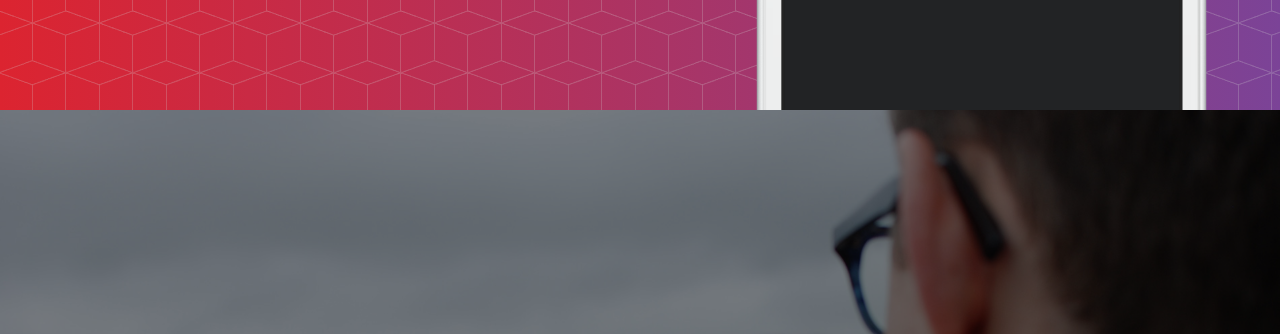
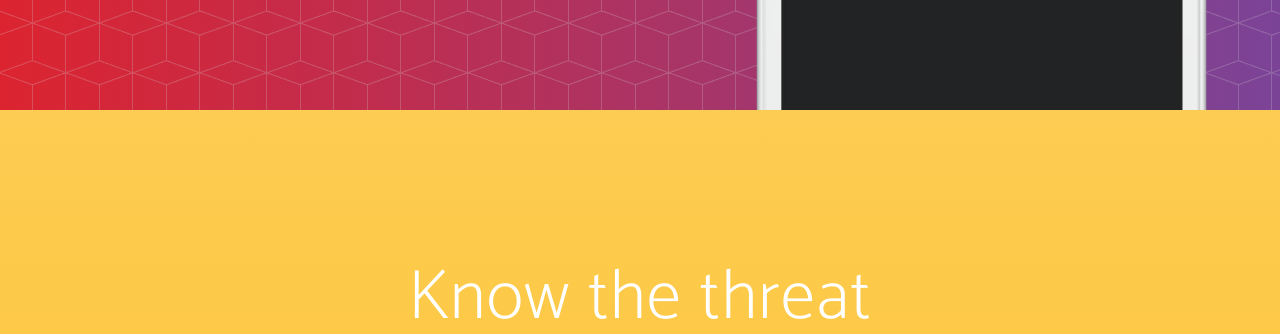
Before and after one commit to EzechukwuJI/lerikos.github.io, a website: page index.html in a window 1280 px wide. Shown: the part 690-1024 px from the top of the page. Drawn offline with nearby package versions, Linux system fonts and the light colour scheme; a web font is replaced by a local one.

Commit message:
Tinkering

```diff
--- a/index.html
+++ b/index.html
@@ -98,7 +98,7 @@
         </div>
     </header>
 
-  <!--section id="download" class="download bg-primary text-center">
+  <section id="download" class="download bg-primary text-center">
         <div class="container">
             <div class="row">
                 <div class="col-md-8 col-md-offset-2">
@@ -124,7 +124,7 @@
                     </div>
                 </div>
             </div>
-            <div class="row">
+            <!--div class="row">
                 <div class="col-md-4">
                     <div class="device-container">
                         <div class="device-mockup iphone6_plus portrait white">
```
